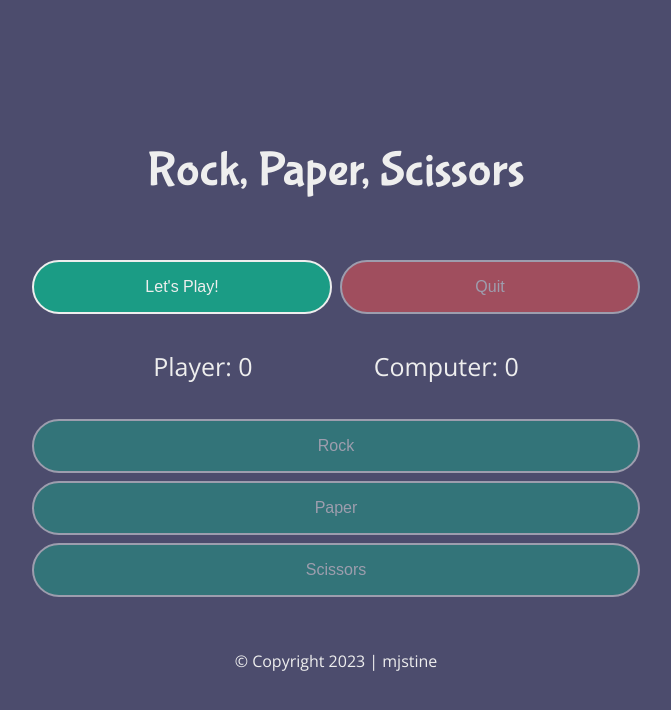
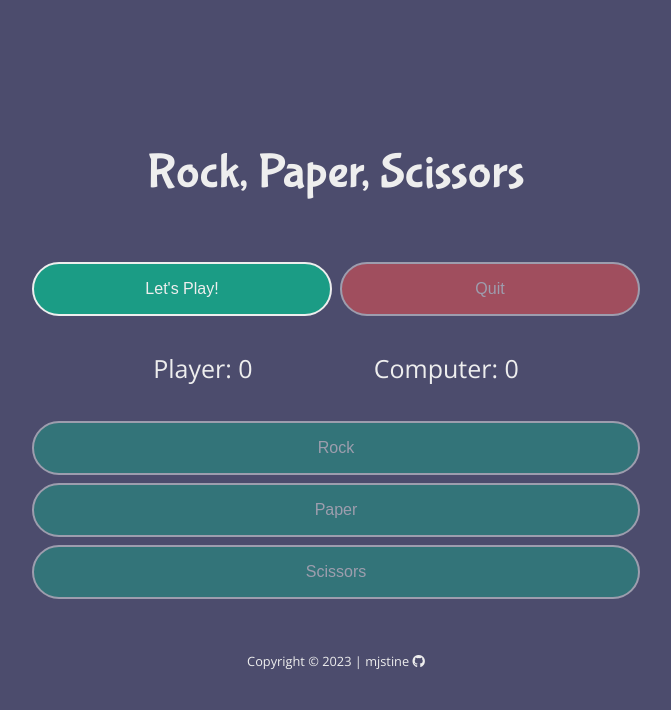
Before and after one commit to mjstine/simple-rps-game, a plain HTML site: page index.html in a window 1280 px wide. Shown: the whole page, without its empty margins (304-975 px from the left). Drawn offline with nearby package versions, Linux system fonts and the light colour scheme.

Commit message:
chore: edit text footer
This commit adds text footer and added GitHub icon that links
to my GitHub profile.

```diff
--- a/css/styles.css
+++ b/css/styles.css
@@ -234,7 +234,8 @@ button:disabled {
   text-align: center;
 }
 
-footer {
+.footer__txt {
+  font-size: 12.80px;
   text-align: center;
 }
 
--- a/index.html
+++ b/index.html
@@ -52,9 +52,19 @@
             <p class="game-result__txt" id="gameResult"></p>
           </div>
         </div>
-        <footer>&copy; Copyright 2023 | mjstine</footer>
+        <footer>
+          <p class="footer__txt">Copyright &copy; 2023 | mjstine
+          <a href="https://github.com/mjstine" target="_blank">
+            <i class="fa-brands fa-github" style="color: #eeeeee"></i>
+          </a></p>
+
+        </footer>
       </div>
     </div>
+    <script
+      src="https://kit.fontawesome.com/e5542834ef.js"
+      crossorigin="anonymous"
+    ></script>
     <script src="script.js"></script>
   </body>
 </html>
```
